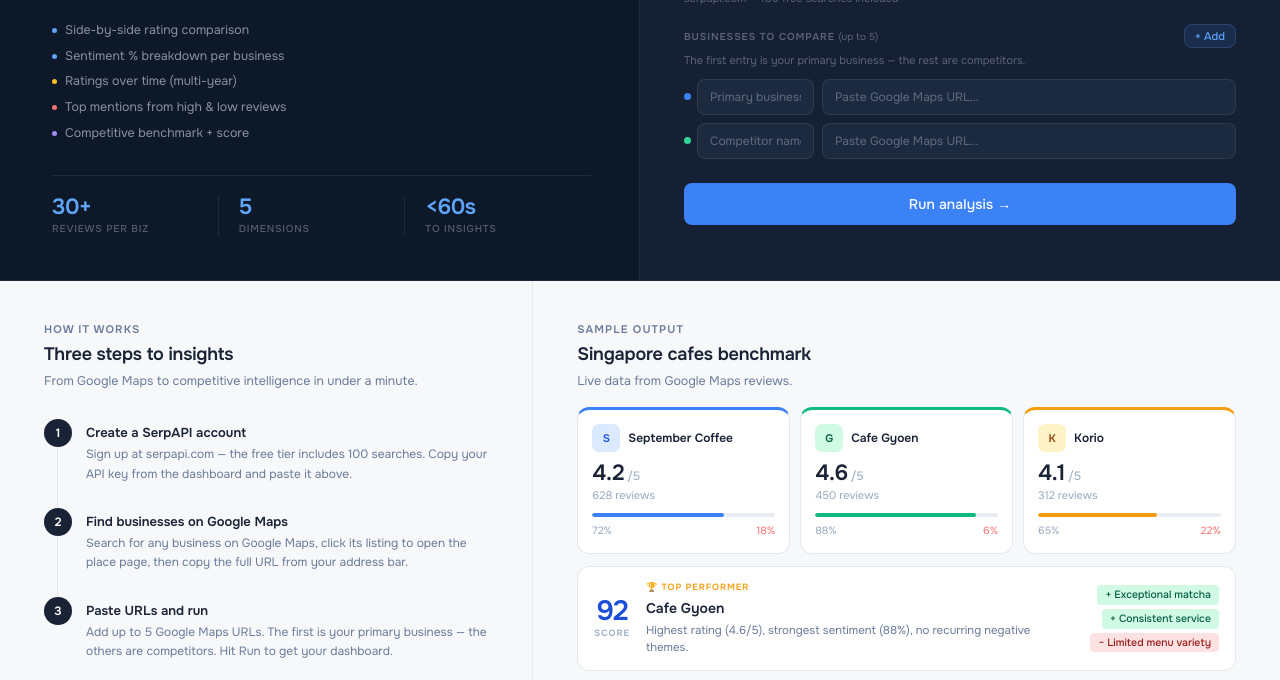
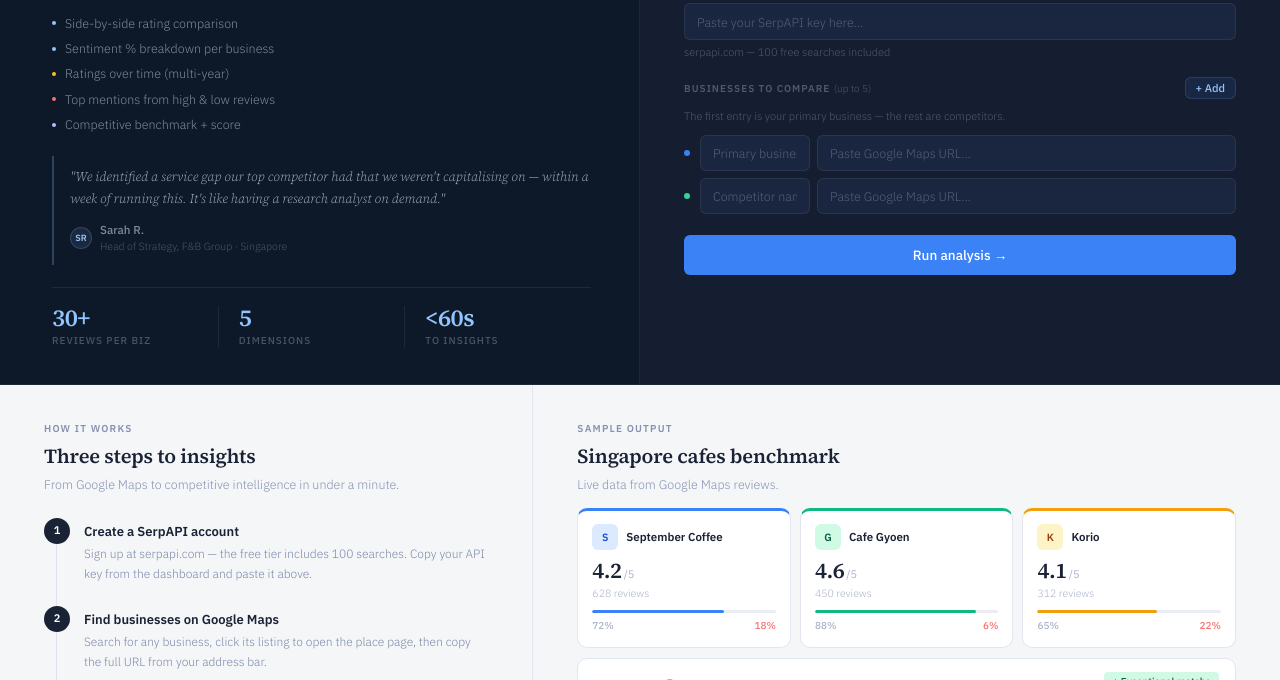
Before and after one commit to Bhagz96/ReviewLens, a plain HTML site: page index.html in a window 1280 px wide. Shown: the part 197-877 px from the top of the page. Drawn offline with Linux system fonts and the light colour scheme.

Commit message:
Update index.html
Hero Page Update

Fonts — Source Serif 4 for headlines and numbers (that authoritative, report-like feel you'd see in a McKinsey deck), IBM Plex Sans for all body text (clean, structured, slightly technical). The italic weight on the headline stays, but now reads more like a proper editorial serif rather than a decorative script.
Space filled — the testimonial sits between the feature list and the stats bar, anchored by a subtle left border line. It uses the serif italic to feel like a genuine pull quote rather than a generic review widget. The author attribution keeps it credible without taking up much room.
Stats — the numbers now use Source Serif 4 too, which gives them more gravitas — feels like a data point in a slide deck rather than a marketing badge.

```diff
--- a/index.html
+++ b/index.html
@@ -5,86 +5,82 @@
 <meta name="viewport" content="width=device-width, initial-scale=1.0">
 <title>ReviewLens — Competitive Intelligence</title>
 <link rel="preconnect" href="https://fonts.googleapis.com">
-<link href="https://fonts.googleapis.com/css2?family=Onest:wght@300;400;500;600&family=Instrument+Serif:ital@0;1&display=swap" rel="stylesheet">
+<link href="https://fonts.googleapis.com/css2?family=Source+Serif+4:ital,wght@0,300;0,400;0,600;1,300;1,400&family=IBM+Plex+Sans:wght@300;400;500;600&display=swap" rel="stylesheet">
 <style>
   *, *::before, *::after { box-sizing: border-box; margin: 0; padding: 0; }
 
   :root {
     --navy: #0d1829;
-    --navy-mid: #162035;
-    --navy-card: #1c2a40;
-    --navy-border: rgba(255,255,255,0.08);
+    --navy-mid: #141e30;
+    --navy-card: #1a2640;
+    --navy-border: rgba(255,255,255,0.07);
     --blue: #3b82f6;
-    --blue-bright: #60a5fa;
-    --blue-dim: rgba(59,130,246,0.12);
-    --text-primary: #f0f4ff;
-    --text-secondary: rgba(240,244,255,0.55);
-    --text-muted: rgba(240,244,255,0.32);
+    --blue-bright: #93c5fd;
+    --blue-dim: rgba(59,130,246,0.1);
+    --text-primary: #eef2ff;
+    --text-secondary: rgba(238,242,255,0.52);
+    --text-muted: rgba(238,242,255,0.28);
     --green: #34d399;
     --red: #f87171;
     --amber: #fbbf24;
-    --radius: 8px;
-    --radius-lg: 12px;
+    --radius: 6px;
+    --radius-lg: 10px;
+    --sans: 'IBM Plex Sans', sans-serif;
+    --serif: 'Source Serif 4', Georgia, serif;
   }
 
   body {
-    font-family: 'Onest', sans-serif;
+    font-family: var(--sans);
     background: var(--navy);
     color: var(--text-primary);
-    font-size: 14px;
-    line-height: 1.5;
-    min-height: 100vh;
+    font-size: 13.5px;
+    line-height: 1.55;
   }
 
-  /* ── HERO ── */
   .hero {
     display: grid;
     grid-template-columns: 1fr 1fr;
-    gap: 0;
-    min-height: 380px;
+    min-height: 420px;
     border-bottom: 1px solid var(--navy-border);
   }
 
   .hero-left {
-    padding: 44px 48px 44px 52px;
+    padding: 40px 48px 36px 52px;
     display: flex;
     flex-direction: column;
     justify-content: space-between;
     border-right: 1px solid var(--navy-border);
   }
 
-  .hero-content {}
-
   .hero h1 {
-    font-size: 32px;
-    font-weight: 500;
-    line-height: 1.18;
-    letter-spacing: -0.5px;
-    margin-bottom: 12px;
-    color: var(--text-primary);
+    font-family: var(--serif);
+    font-size: 34px;
+    font-weight: 600;
+    line-height: 1.15;
+    letter-spacing: -0.3px;
+    margin-bottom: 10px;
   }
 
   .hero h1 em {
-    font-family: 'Instrument Serif', serif;
     font-style: italic;
+    font-weight: 300;
     color: var(--blue-bright);
-    font-weight: 400;
   }
 
   .hero-subtitle {
     font-size: 13px;
     color: var(--text-secondary);
-    line-height: 1.6;
-    max-width: 340px;
-    margin-bottom: 24px;
+    line-height: 1.65;
+    max-width: 360px;
+    margin-bottom: 18px;
+    font-weight: 300;
   }
 
   .features {
     list-style: none;
     display: flex;
     flex-direction: column;
-    gap: 7px;
-    margin-bottom: 32px;
+    gap: 6px;
   }
 
   .features li {
@@ -92,40 +88,78 @@
     color: var(--text-secondary);
     display: flex;
     align-items: center;
+    gap: 9px;
+    font-weight: 300;
+  }
+
+  .dot { width: 4px; height: 4px; border-radius: 50%; flex-shrink: 0; }
+  .dot-blue   { background: var(--blue-bright); }
+  .dot-amber  { background: var(--amber); }
+  .dot-red    { background: var(--red); }
+  .dot-purple { background: #c4b5fd; }
+
+  .testimonial {
+    margin-top: 22px;
+    border-left: 2px solid rgba(147,197,253,0.25);
+    padding: 10px 0 10px 16px;
+  }
+
+  .testimonial-quote {
+    font-family: var(--serif);
+    font-style: italic;
+    font-weight: 300;
+    font-size: 13px;
+    color: rgba(238,242,255,0.68);
+    line-height: 1.7;
+    margin-bottom: 10px;
+  }
+
+  .testimonial-author {
+    display: flex;
+    align-items: center;
     gap: 8px;
   }
 
-  .dot {
-    width: 5px;
-    height: 5px;
+  .author-avatar {
+    width: 22px;
+    height: 22px;
     border-radius: 50%;
+    background: rgba(147,197,253,0.1);
+    border: 1px solid rgba(147,197,253,0.18);
+    display: flex;
+    align-items: center;
+    justify-content: center;
+    font-size: 9px;
+    font-weight: 600;
+    color: var(--blue-bright);
     flex-shrink: 0;
   }
-  .dot-blue   { background: var(--blue-bright); }
-  .dot-amber  { background: var(--amber); }
-  .dot-red    { background: var(--red); }
-  .dot-green  { background: var(--green); }
-  .dot-purple { background: #a78bfa; }
+
+  .author-name {
+    font-size: 11.5px;
+    font-weight: 500;
+    color: var(--text-secondary);
+  }
+
+  .author-role {
+    font-size: 10.5px;
+    color: var(--text-muted);
+    font-weight: 300;
+  }
 
   .stats {
     display: flex;
-    gap: 0;
     border-top: 1px solid var(--navy-border);
-    padding-top: 20px;
+    padding-top: 18px;
+    margin-top: 22px;
   }
 
-  .stat {
-    flex: 1;
-    padding-right: 20px;
-  }
-
-  .stat + .stat {
-    padding-left: 20px;
-    border-left: 1px solid var(--navy-border);
-  }
+  .stat { flex: 1; padding-right: 20px; }
+  .stat + .stat { padding-left: 20px; border-left: 1px solid var(--navy-border); }
 
   .stat-value {
-    font-size: 22px;
+    font-family: var(--serif);
+    font-size: 24px;
     font-weight: 600;
     color: var(--blue-bright);
     letter-spacing: -0.5px;
@@ -136,14 +170,13 @@
   .stat-label {
     font-size: 10px;
     text-transform: uppercase;
-    letter-spacing: 0.08em;
+    letter-spacing: 0.1em;
     color: var(--text-muted);
     font-weight: 500;
   }
 
-  /* ── FORM PANEL ── */
   .hero-right {
-    padding: 36px 44px 36px 44px;
+    padding: 36px 44px;
     display: flex;
     flex-direction: column;
     justify-content: center;
@@ -151,21 +184,23 @@
   }
 
   .panel-title {
-    font-size: 15px;
+    font-family: var(--serif);
+    font-size: 17px;
     font-weight: 600;
-    margin-bottom: 4px;
+    margin-bottom: 3px;
   }
 
   .panel-sub {
     font-size: 12px;
     color: var(--text-muted);
-    margin-bottom: 24px;
+    margin-bottom: 22px;
+    font-weight: 300;
   }
 
   .field-label {
     font-size: 10px;
     text-transform: uppercase;
-    letter-spacing: 0.09em;
+    letter-spacing: 0.1em;
     color: var(--text-muted);
     font-weight: 600;
     margin-bottom: 6px;
@@ -176,158 +211,144 @@
     font-size: 11px;
     color: var(--text-muted);
     margin-top: 4px;
-    margin-bottom: 18px;
+    margin-bottom: 16px;
+    font-weight: 300;
   }
 
   input[type="text"] {
     width: 100%;
-    height: 38px;
+    height: 37px;
     background: var(--navy-card);
     border: 1px solid var(--navy-border);
     border-radius: var(--radius);
     color: var(--text-primary);
-    font-family: 'Onest', sans-serif;
-    font-size: 13px;
+    font-family: var(--sans);
+    font-size: 12.5px;
+    font-weight: 300;
     padding: 0 12px;
     outline: none;
     transition: border-color 0.15s;
   }
 
   input[type="text"]::placeholder { color: var(--text-muted); }
-  input[type="text"]:focus { border-color: var(--blue); }
+  input[type="text"]:focus { border-color: rgba(59,130,246,0.5); }
 
   .biz-section-header {
     display: flex;
     align-items: center;
     justify-content: space-between;
-    margin-bottom: 8px;
+    margin-bottom: 5px;
   }
 
   .add-btn {
     font-size: 11px;
     color: var(--blue-bright);
     background: var(--blue-dim);
-    border: 1px solid rgba(96,165,250,0.2);
+    border: 1px solid rgba(147,197,253,0.15);
     border-radius: var(--radius);
-    padding: 4px 10px;
+    padding: 3px 10px;
     cursor: pointer;
-    font-family: 'Onest', sans-serif;
+    font-family: var(--sans);
     font-weight: 500;
-    transition: background 0.15s;
   }
-  .add-btn:hover { background: rgba(59,130,246,0.2); }
 
   .biz-row {
     display: grid;
-    grid-template-columns: 130px 1fr;
-    gap: 8px;
-    margin-bottom: 8px;
+    grid-template-columns: 126px 1fr;
+    gap: 7px;
+    margin-bottom: 7px;
     align-items: center;
   }
 
   .biz-indicator {
-    display: flex;
+    display: grid;
+    grid-template-columns: 10px 1fr;
     align-items: center;
     gap: 6px;
   }
 
-  .biz-dot {
-    width: 7px;
-    height: 7px;
-    border-radius: 50%;
-    flex-shrink: 0;
-  }
+  .biz-dot { width: 6px; height: 6px; border-radius: 50%; }
 
   .run-btn {
     width: 100%;
-    height: 42px;
+    height: 40px;
     background: var(--blue);
     border: none;
     border-radius: var(--radius);
     color: #fff;
-    font-family: 'Onest', sans-serif;
-    font-size: 14px;
+    font-family: var(--sans);
+    font-size: 13.5px;
     font-weight: 500;
     cursor: pointer;
-    margin-top: 16px;
+    margin-top: 14px;
     display: flex;
     align-items: center;
     justify-content: center;
-    gap: 8px;
+    gap: 7px;
     transition: background 0.15s;
-    letter-spacing: 0.01em;
   }
   .run-btn:hover { background: #2563eb; }
 
-  /* ── BOTTOM SECTION ── */
+  /* BOTTOM */
   .bottom {
     display: grid;
     grid-template-columns: 1fr 1.4fr;
-    gap: 0;
-    background: #f7f8fa;
+    background: #f5f6f8;
     color: #1a2235;
   }
 
-  /* HOW IT WORKS */
-  .how {
-    padding: 40px 44px;
-    border-right: 1px solid #e4e8ef;
-  }
+  .how { padding: 36px 44px; border-right: 1px solid #e2e6ef; }
+  .sample { padding: 36px 44px; }
 
   .section-eyebrow {
-    font-size: 11px;
+    font-size: 10px;
     text-transform: uppercase;
-    letter-spacing: 0.1em;
-    color: #6b7a99;
+    letter-spacing: 0.12em;
+    color: #8492b0;
     font-weight: 600;
     margin-bottom: 4px;
   }
 
   .section-title {
-    font-size: 18px;
+    font-family: var(--serif);
+    font-size: 20px;
     font-weight: 600;
     color: #1a2235;
-    margin-bottom: 4px;
+    margin-bottom: 3px;
     letter-spacing: -0.2px;
   }
 
   .section-sub {
     font-size: 12.5px;
-    color: #6b7a99;
-    margin-bottom: 28px;
+    color: #8492b0;
+    margin-bottom: 24px;
+    font-weight: 300;
   }
 
-  .steps {
-    display: flex;
-    flex-direction: column;
-    gap: 0;
-  }
+  .steps { display: flex; flex-direction: column; }
 
   .step {
     display: grid;
-    grid-template-columns: 28px 1fr;
+    grid-template-columns: 26px 1fr;
     gap: 14px;
-    padding-bottom: 24px;
+    padding-bottom: 22px;
     position: relative;
   }
 
   .step:not(:last-child)::before {
     content: '';
     position: absolute;
-    left: 13px;
-    top: 28px;
-    bottom: 0;
+    left: 12px; top: 26px; bottom: 0;
     width: 1px;
-    background: #e0e4ef;
+    background: #dde2ee;
   }
 
   .step-num {
-    width: 28px;
-    height: 28px;
+    width: 26px; height: 26px;
     border-radius: 50%;
     background: #1a2235;
     color: #fff;
-    font-size: 12px;
+    font-size: 11px;
     font-weight: 600;
     display: flex;
     align-items: center;
@@ -337,62 +358,54 @@
     z-index: 1;
   }
 
-  .step-body {}
-
   .step-heading {
     font-size: 13px;
     font-weight: 600;
     color: #1a2235;
-    margin-bottom: 3px;
+    margin-bottom: 2px;
     padding-top: 4px;
   }
 
   .step-desc {
     font-size: 12px;
-    color: #6b7a99;
-    line-height: 1.6;
-  }
-
-  /* SAMPLE OUTPUT */
-  .sample {
-    padding: 40px 44px;
-    background: #f7f8fa;
+    color: #7a89a8;
+    line-height: 1.65;
+    font-weight: 300;
   }
 
   .biz-cards {
     display: grid;
     grid-template-columns: repeat(3, 1fr);
-    gap: 10px;
-    margin-bottom: 12px;
+    gap: 9px;
+    margin-bottom: 10px;
   }
 
   .biz-card {
     background: #fff;
-    border: 1px solid #e4e8ef;
+    border: 1px solid #e2e6ef;
     border-radius: var(--radius-lg);
-    padding: 14px;
+    padding: 13px 14px;
     border-top: 3px solid transparent;
   }
 
-  .biz-card.primary  { border-top-color: #3b82f6; }
-  .biz-card.second   { border-top-color: #10b981; }
-  .biz-card.third    { border-top-color: #f59e0b; }
+  .biz-card.primary { border-top-color: #3b82f6; }
+  .biz-card.second  { border-top-color: #10b981; }
+  .biz-card.third   { border-top-color: #f59e0b; }
 
   .biz-card-header {
     display: flex;
     align-items: center;
     gap: 8px;
-    margin-bottom: 10px;
+    margin-bottom: 9px;
   }
 
   .biz-avatar {
-    width: 28px;
-    height: 28px;
-    border-radius: 7px;
+    width: 26px; height: 26px;
+    border-radius: 6px;
     display: flex;
     align-items: center;
     justify-content: center;
-    font-size: 11px;
+    font-size: 10.5px;
     font-weight: 700;
     flex-shrink: 0;
   }
@@ -401,21 +414,17 @@
   .biz-avatar.g { background: #d1fae5; color: #065f46; }
   .biz-avatar.k { background: #fef3c7; color: #92400e; }
 
-  .biz-name {
-    font-size: 12px;
-    font-weight: 600;
-    color: #1a2235;
-    line-height: 1.2;
-  }
+  .biz-name { font-size: 11.5px; font-weight: 600; color: #1a2235; line-height: 1.2; }
 
   .biz-rating {
     display: flex;
     align-items: baseline;
-    gap: 3px;
+    gap: 2px;
     margin-bottom: 2px;
   }
 
   .rating-val {
+    font-family: var(--serif);
     font-size: 22px;
     font-weight: 600;
     color: #1a2235;
@@ -423,66 +432,53 @@
     line-height: 1;
   }
 
-  .rating-denom {
-    font-size: 12px;
-    color: #9aaac0;
-  }
+  .rating-denom { font-size: 11px; color: #aab2c8; }
 
   .review-count {
-    font-size: 11px;
-    color: #9aaac0;
-    margin-bottom: 10px;
+    font-size: 10.5px;
+    color: #aab2c8;
+    margin-bottom: 9px;
+    font-weight: 300;
   }
 
   .sentiment-bar {
-    height: 4px;
+    height: 3px;
     border-radius: 2px;
-    background: #e9ecf2;
-    margin-bottom: 6px;
+    background: #eaedf4;
+    margin-bottom: 5px;
+    position: relative;
     overflow: hidden;
-    position: relative;
   }
 
-  .sentiment-fill {
-    height: 100%;
-    border-radius: 2px;
-    position: absolute;
-    left: 0;
-  }
-
-  .sentiment-fill.pos { background: #3b82f6; }
+  .sentiment-fill { height: 100%; border-radius: 2px; position: absolute; left: 0; }
 
   .sentiment-labels {
     display: flex;
     justify-content: space-between;
-    font-size: 10.5px;
-    color: #9aaac0;
+    font-size: 10px;
+    color: #aab2c8;
+    font-weight: 500;
   }
 
-  .sentiment-labels .neg { color: var(--red); }
+  .sentiment-labels .neg { color: #f87171; }
 
-  /* Winner card */
   .winner-card {
     background: #fff;
-    border: 1px solid #e4e8ef;
+    border: 1px solid #e2e6ef;
     border-radius: var(--radius-lg);
-    padding: 14px 16px;
+    padding: 13px 16px;
     display: grid;
-    grid-template-columns: auto 1fr auto;
+    grid-template-columns: 56px 1fr auto;
     align-items: center;
-    gap: 16px;
+    gap: 14px;
   }
 
-  .score-badge {
-    display: flex;
-    flex-direction: column;
-    align-items: center;
-    gap: 2px;
-  }
+  .score-badge { text-align: center; }
 
   .score-num {
-    font-size: 28px;
-    font-weight: 700;
+    font-family: var(--serif);
+    font-size: 30px;
+    font-weight: 600;
     color: #1d4ed8;
     letter-spacing: -1px;
     line-height: 1;
@@ -492,35 +488,32 @@
     font-size: 9px;
     text-transform: uppercase;
     letter-spacing: 0.1em;
-    color: #9aaac0;
+    color: #aab2c8;
     font-weight: 600;
   }
-
-  .winner-info {}
 
   .winner-badge {
     font-size: 9px;
     text-transform: uppercase;
     letter-spacing: 0.1em;
-    color: #f59e0b;
+    color: #d97706;
     font-weight: 700;
-    margin-bottom: 3px;
-    display: flex;
-    align-items: center;
-    gap: 4px;
+    margin-bottom: 2px;
   }
 
   .winner-name {
+    font-family: var(--serif);
     font-size: 14px;
     font-weight: 600;
     color: #1a2235;
-    margin-bottom: 3px;
+    margin-bottom: 2px;
   }
 
   .winner-desc {
-    font-size: 11.5px;
-    color: #6b7a99;
+    font-size: 11px;
+    color: #7a89a8;
     line-height: 1.5;
+    font-weight: 300;
   }
 
   .winner-tags {
@@ -531,7 +524,7 @@
   }
 
   .tag {
-    font-size: 10.5px;
+    font-size: 10px;
     font-weight: 500;
     padding: 2px 8px;
     border-radius: 4px;
@@ -544,10 +537,9 @@
 </head>
 <body>
 
-<!-- ── HERO ── -->
 <section class="hero">
   <div class="hero-left">
-    <div class="hero-content">
+    <div>
       <h1>Turn customer reviews into<br><em>competitive intelligence</em></h1>
       <p class="hero-subtitle">Benchmark up to 5 businesses side-by-side — sentiment, ratings, trends, and top mentions from real Google Maps reviews.</p>
       <ul class="features">
@@ -557,7 +549,19 @@
         <li><span class="dot dot-red"></span>Top mentions from high &amp; low reviews</li>
         <li><span class="dot dot-purple"></span>Competitive benchmark + score</li>
       </ul>
+
+      <div class="testimonial">
+        <p class="testimonial-quote">"We identified a service gap our top competitor had that we weren't capitalising on — within a week of running this. It's like having a research analyst on demand."</p>
+        <div class="testimonial-author">
+          <div class="author-avatar">SR</div>
+          <div>
+            <div class="author-name">Sarah R.</div>
+            <div class="author-role">Head of Strategy, F&amp;B Group · Singapore</div>
+          </div>
+        </div>
+      </div>
     </div>
+
     <div class="stats">
       <div class="stat">
         <div class="stat-value">30+</div>
@@ -583,58 +587,54 @@
     <p class="field-hint">serpapi.com — 100 free searches included</p>
 
     <div class="biz-section-header">
-      <label class="field-label" style="margin:0">Businesses to compare <span style="color:var(--text-muted);font-weight:400;text-transform:none;letter-spacing:0">(up to 5)</span></label>
+      <label class="field-label" style="margin:0">Businesses to compare <span style="text-transform:none;letter-spacing:0;font-weight:300;color:var(--text-muted)">(up to 5)</span></label>
       <button class="add-btn">+ Add</button>
     </div>
-    <p class="field-hint" style="margin-top:-4px;margin-bottom:10px">The first entry is your primary business — the rest are competitors.</p>
+    <p class="field-hint" style="margin-top:4px;margin-bottom:10px">The first entry is your primary business — the rest are competitors.</p>
 
     <div class="biz-row">
       <div class="biz-indicator">
         <span class="biz-dot" style="background:#3b82f6"></span>
-        <input type="text" placeholder="Primary business" style="height:36px;font-size:12px">
+        <input type="text" placeholder="Primary business" style="height:36px">
       </div>
-      <input type="text" placeholder="Paste Google Maps URL…" style="height:36px;font-size:12px">
+      <input type="text" placeholder="Paste Google Maps URL…" style="height:36px">
     </div>
 
     <div class="biz-row">
       <div class="biz-indicator">
         <span class="biz-dot" style="background:#34d399"></span>
-        <input type="text" placeholder="Competitor name" style="height:36px;font-size:12px">
+        <input type="text" placeholder="Competitor name" style="height:36px">
       </div>
-      <input type="text" placeholder="Paste Google Maps URL…" style="height:36px;font-size:12px">
+      <input type="text" placeholder="Paste Google Maps URL…" style="height:36px">
     </div>
 
     <button class="run-btn">Run analysis →</button>
   </div>
 </section>
 
-<!-- ── BOTTOM ── -->
 <section class="bottom">
-
-  <!-- HOW IT WORKS -->
   <div class="how">
     <p class="section-eyebrow">How it works</p>
     <p class="section-title">Three steps to insights</p>
     <p class="section-sub">From Google Maps to competitive intelligence in under a minute.</p>
-
     <div class="steps">
       <div class="step">
         <div class="step-num">1</div>
-        <div class="step-body">
+        <div>
           <p class="step-heading">Create a SerpAPI account</p>
           <p class="step-desc">Sign up at serpapi.com — the free tier includes 100 searches. Copy your API key from the dashboard and paste it above.</p>
         </div>
       </div>
       <div class="step">
         <div class="step-num">2</div>
-        <div class="step-body">
+        <div>
           <p class="step-heading">Find businesses on Google Maps</p>
-          <p class="step-desc">Search for any business on Google Maps, click its listing to open the place page, then copy the full URL from your address bar.</p>
+          <p class="step-desc">Search for any business, click its listing to open the place page, then copy the full URL from your address bar.</p>
         </div>
       </div>
       <div class="step">
         <div class="step-num">3</div>
-        <div class="step-body">
+        <div>
           <p class="step-heading">Paste URLs and run</p>
           <p class="step-desc">Add up to 5 Google Maps URLs. The first is your primary business — the others are competitors. Hit Run to get your dashboard.</p>
         </div>
@@ -642,81 +642,50 @@
     </div>
   </div>
 
-  <!-- SAMPLE OUTPUT -->
   <div class="sample">
     <p class="section-eyebrow">Sample output</p>
     <p class="section-title">Singapore cafes benchmark</p>
-    <p class="section-sub" style="margin-bottom:16px">Live data from Google Maps reviews.</p>
+    <p class="section-sub" style="margin-bottom:14px">Live data from Google Maps reviews.</p>
 
     <div class="biz-cards">
-      <!-- September Coffee -->
       <div class="biz-card primary">
         <div class="biz-card-header">
           <div class="biz-avatar s">S</div>
           <div class="biz-name">September Coffee</div>
         </div>
-        <div class="biz-rating">
-          <span class="rating-val">4.2</span>
-          <span class="rating-denom">/5</span>
-        </div>
+        <div class="biz-rating"><span class="rating-val">4.2</span><span class="rating-denom">/5</span></div>
         <p class="review-count">628 reviews</p>
-        <div class="sentiment-bar">
-          <div class="sentiment-fill pos" style="width:72%"></div>
-        </div>
-        <div class="sentiment-labels">
-          <span>72%</span>
-          <span class="neg">18%</span>
-        </div>
+        <div class="sentiment-bar"><div class="sentiment-fill" style="width:72%;background:#3b82f6"></div></div>
+        <div class="sentiment-labels"><span>72%</span><span class="neg">18%</span></div>
       </div>
-
-      <!-- Cafe Gyoen -->
       <div class="biz-card second">
         <div class="biz-card-header">
           <div class="biz-avatar g">G</div>
           <div class="biz-name">Cafe Gyoen</div>
         </div>
-        <div class="biz-rating">
-          <span class="rating-val">4.6</span>
-          <span class="rating-denom">/5</span>
-        </div>
+        <div class="biz-rating"><span class="rating-val">4.6</span><span class="rating-denom">/5</span></div>
         <p class="review-count">450 reviews</p>
-        <div class="sentiment-bar">
-          <div class="sentiment-fill pos" style="width:88%;background:#10b981"></div>
-        </div>
-        <div class="sentiment-labels">
-          <span>88%</span>
-          <span class="neg">6%</span>
-        </div>
+        <div class="sentiment-bar"><div class="sentiment-fill" style="width:88%;background:#10b981"></div></div>
+        <div class="sentiment-labels"><span>88%</span><span class="neg">6%</span></div>
       </div>
-
-      <!-- Korio -->
       <div class="biz-card third">
         <div class="biz-card-header">
           <div class="biz-avatar k">K</div>
           <div class="biz-name">Korio</div>
         </div>
-        <div class="biz-rating">
-          <span class="rating-val">4.1</span>
-          <span class="rating-denom">/5</span>
-        </div>
+        <div class="biz-rating"><span class="rating-val">4.1</span><span class="rating-denom">/5</span></div>
         <p class="review-count">312 reviews</p>
-        <div class="sentiment-bar">
-          <div class="sentiment-fill pos" style="width:65%;background:#f59e0b"></div>
-        </div>
-        <div class="sentiment-labels">
-          <span>65%</span>
-          <span class="neg">22%</span>
-        </div>
+        <div class="sentiment-bar"><div class="sentiment-fill" style="width:65%;background:#f59e0b"></div></div>
+        <div class="sentiment-labels"><span>65%</span><span class="neg">22%</span></div>
       </div>
     </div>
 
-    <!-- Winner card -->
     <div class="winner-card">
       <div class="score-badge">
         <div class="score-num">92</div>
         <div class="score-label">Score</div>
       </div>
-      <div class="winner-info">
+      <div>
         <div class="winner-badge">🏆 Top performer</div>
         <div class="winner-name">Cafe Gyoen</div>
         <div class="winner-desc">Highest rating (4.6/5), strongest sentiment (88%), no recurring negative themes.</div>
@@ -728,7 +697,7 @@
       </div>
     </div>
   </div>
+</section>
 
-</section>
 </body>
 </html>
```
